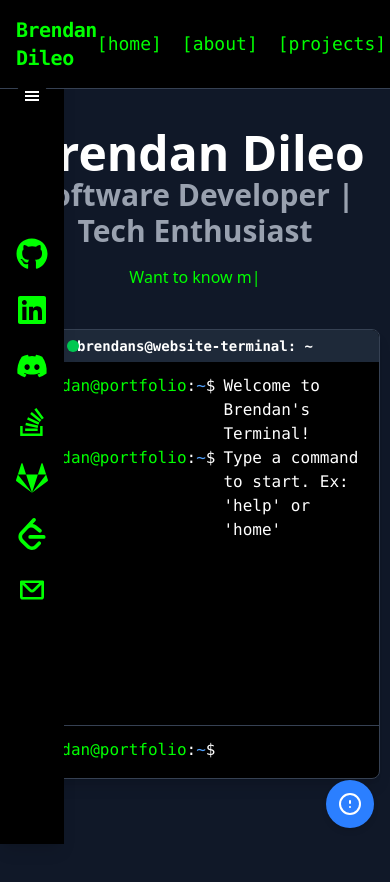
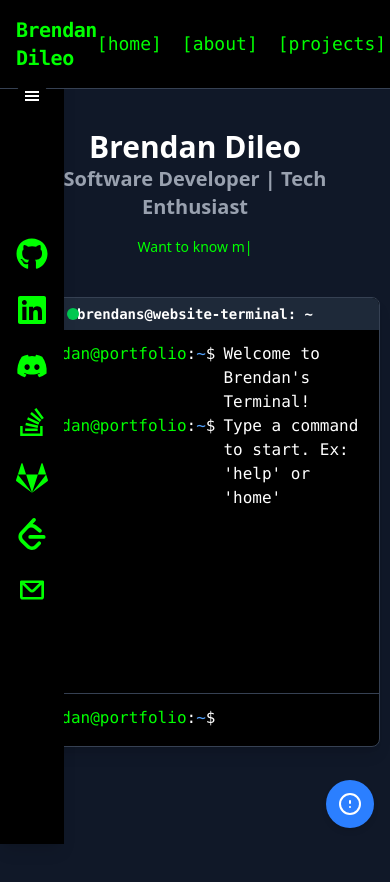
Before and after one commit to brendanddev/brendans-website, a React (Vite) app in the folder frontend/: page / in a window 390 px wide. Shown: the top 882 px of the page. Built offline with nearby package versions, Linux system fonts and the light colour scheme.

Commit message:
Change Header Size based on Screen Size

```diff
--- a/frontend/src/components/Header.jsx
+++ b/frontend/src/components/Header.jsx
@@ -17,7 +17,7 @@ const Header = ({ title, subtitle, typedTexts }) => {
                 animate={{ opacity: 1, y: 0 }}
                 transition={{ delay: 0.2 }}
             >
-                <h2 className="text-5xl text-center font-extrabold text-white">
+                <h2 className="text-3xl sm:text-4xl md:text-5xl text-center font-extrabold text-white px-4">
                     {title}
                 </h2>
             </motion.div>
@@ -27,7 +27,7 @@ const Header = ({ title, subtitle, typedTexts }) => {
                 animate={{ opacity: 1, y: 0 }}
                 transition={{ delay: 0.3 }}
             >
-                <h3 className="text-3xl md:text-4xl font-extrabold text-gray-400">
+                <h3 className="text-xl sm:text-2xl md:text-3xl lg:text-4xl font-extrabold text-gray-400 px-4">
                     {subtitle}
                 </h3>
             </motion.div>
@@ -38,7 +38,7 @@ const Header = ({ title, subtitle, typedTexts }) => {
                     animate={{ opacity: 1, y: 0 }}
                     transition={{ delay: 0.4 }}
                 >
-                    <p className="text-[#00ff00] max-w-2xl mt-4">
+                    <p className="text-[#00ff00] max-w-2xl mt-4 px-4 text-sm sm:text-base md:text-lg">
                         <ReactTyped
                             strings={typedTexts}
                             typeSpeed={30}
```
